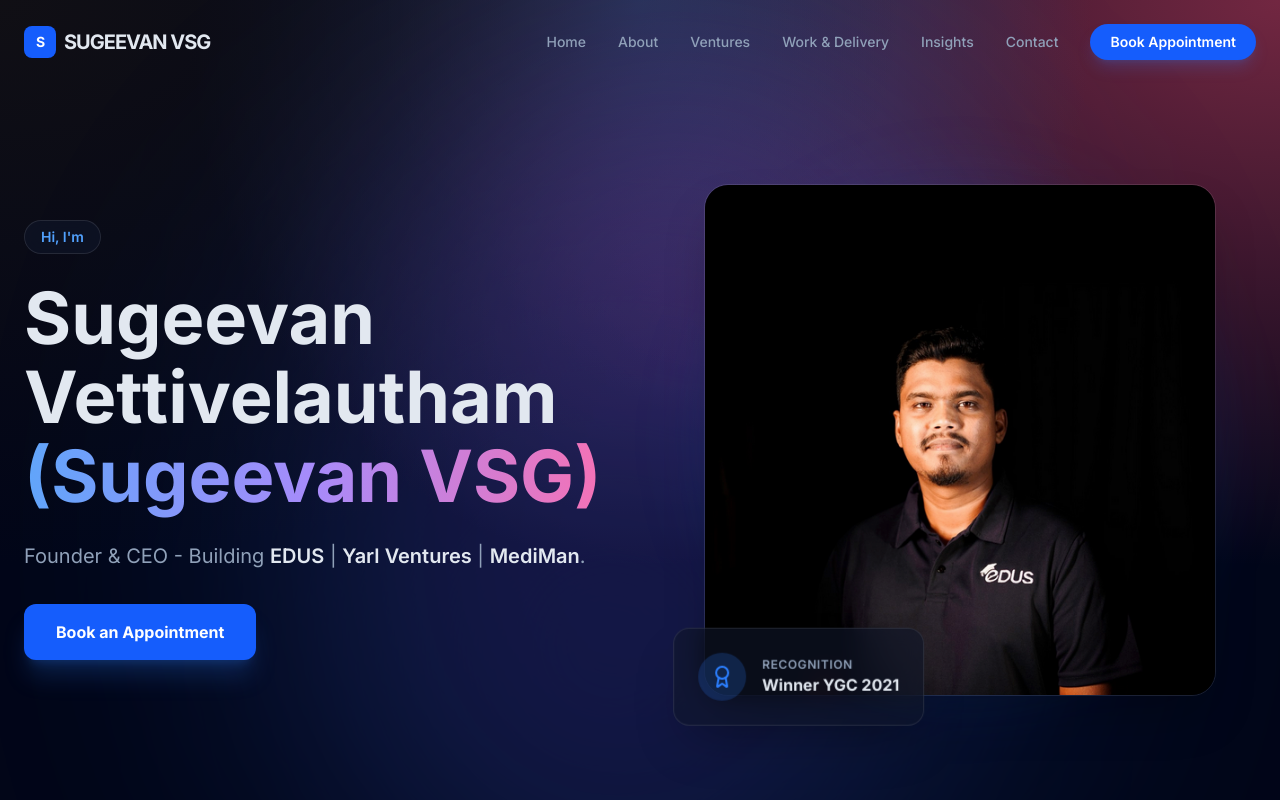
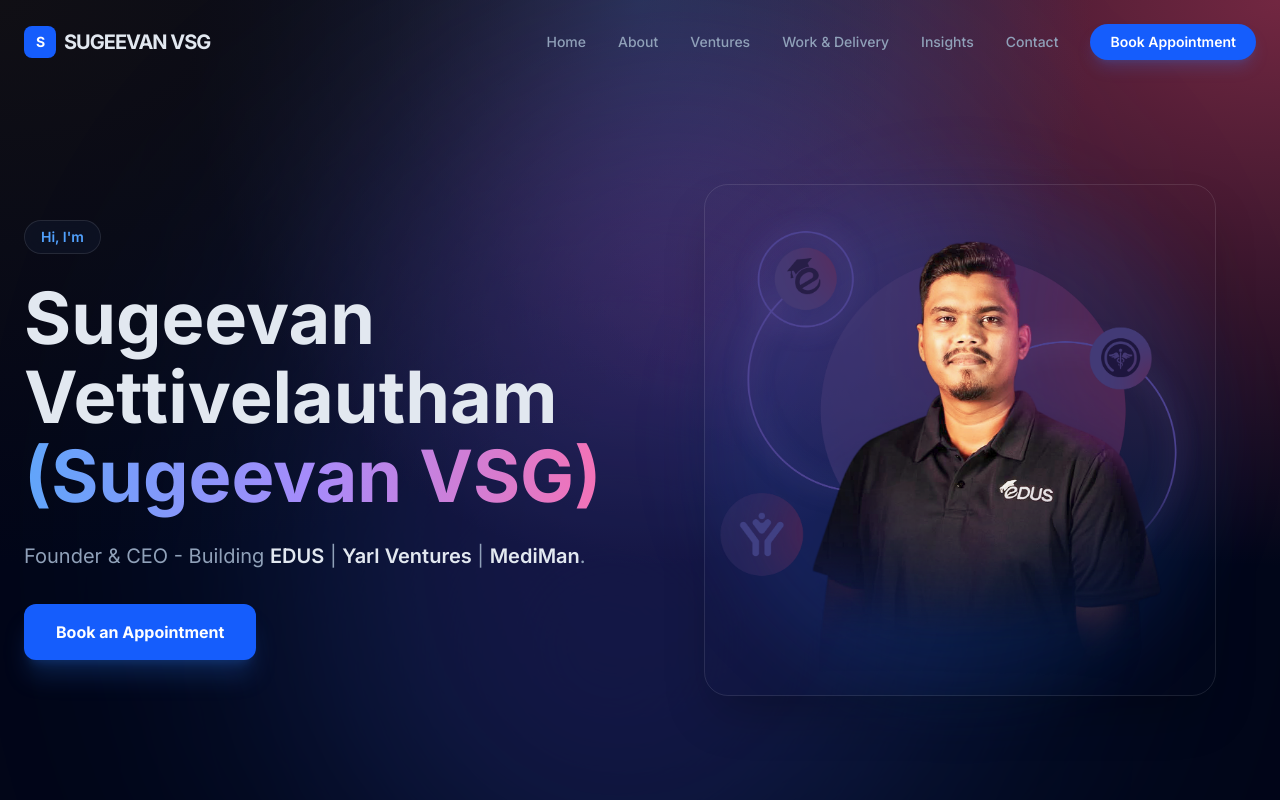
Before and after one commit to Yarl-Ventures-PVT-Ltd/sugeevan, a Next.js app: page / in a window 1280 px wide. Shown: the top 800 px of the page. Built offline with nearby package versions, Linux system fonts and the light colour scheme; a web font is replaced by a local one.

Commit message:
style: update hero image and remove recognition badge component.

```diff
--- a/components/Hero.tsx
+++ b/components/Hero.tsx
@@ -64,28 +64,12 @@
                         <div className="relative w-64 h-64 md:w-96 md:h-96 lg:w-[32rem] lg:h-[32rem]">
                             <div className="absolute inset-0 bg-blue-500/20 rounded-full blur-[40px] animate-pulse"></div>
                             <Image
-                                src="/sugeevan.png"
+                                src="/hSI_1.webp"
                                 alt="Sugeevan Vettivelautham"
                                 fill
                                 className="object-cover rounded-3xl shadow-2xl border border-white/10 relative z-10"
                                 priority
                             />
-
-                            {/* Restored Recognition Badge */}
-                            <div
-                                className="absolute -bottom-6 -left-6 md:-bottom-8 md:-left-8 glass p-4 md:p-6 rounded-2xl shadow-2xl float-element z-20 border-blue-500/30 w-max"
-                                style={{ transform: `translate(${mousePos.x * 0.4}px, ${mousePos.y * 0.4}px)` }}
-                            >
-                                <div className="flex items-center gap-4">
-                                    <div className="w-10 h-10 md:w-12 md:h-12 rounded-full bg-blue-500/20 flex items-center justify-center text-blue-500">
-                                        <Award size={24} />
-                                    </div>
-                                    <div>
-                                        <p className="text-[10px] md:text-xs text-slate-400 font-semibold uppercase tracking-wider">Recognition</p>
-                                        <p className="text-sm md:text-base font-bold">Winner YGC 2021</p>
-                                    </div>
-                                </div>
-                            </div>
                         </div>
                     </div>
                 </div>
```
Also changed, not shown: public/hSI_1.webp (added).
